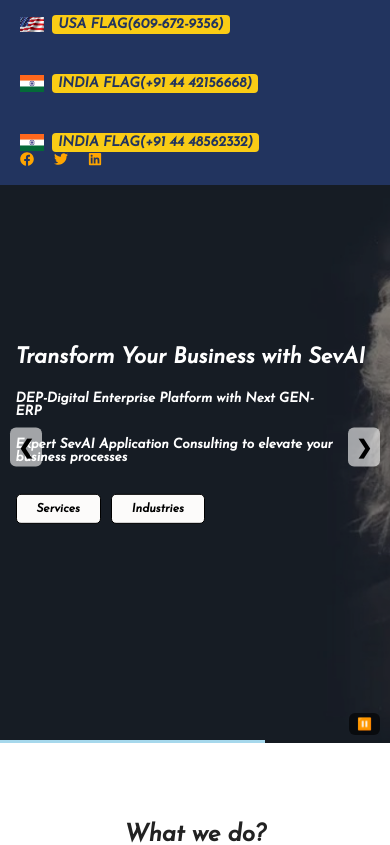
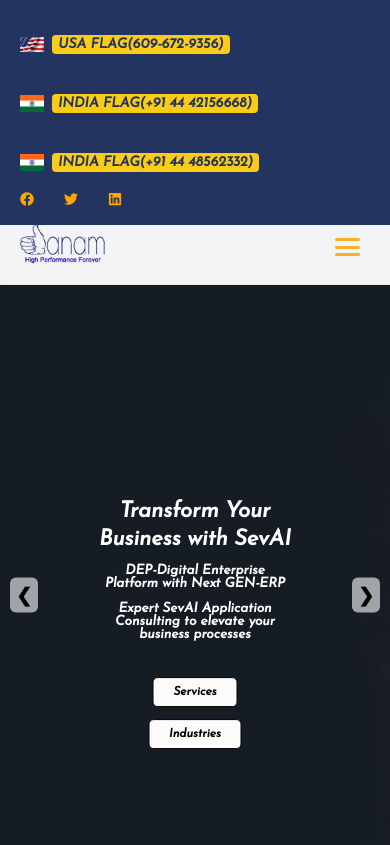
Before and after one commit to shoban3084/Danam-Company, a React (Vite) app: page / in a window 390 px wide. Shown: the top 845 px of the page. Built offline with nearby package versions, Linux system fonts and the light colour scheme.

Commit message:
added the fully working media contorll

```diff
--- a/src/components/Home/DropDown/Oracle.css
+++ b/src/components/Home/DropDown/Oracle.css
@@ -137,15 +137,22 @@
   font-size: 18px;
 }
 
-/* Responsive Layout */
 @media (max-width: 768px) {
   .oracle-wrapper {
     padding: 20px 0;
   }
+
   .oracle-content {
     flex-direction: column;
   }
+
   .oracle-left, .oracle-right {
     width: 100%;
   }
+
+  .oracle-bg.centered {
+    padding-top: 150px; /* Reduced from 250px to lift text up */
+    font-size: 28px;
+    height: 280px;
+  }
 }
--- a/src/components/Home/DropDown/SevAI.css
+++ b/src/components/Home/DropDown/SevAI.css
@@ -141,11 +141,11 @@
   color: #f6b129;
 }
 
-/* Responsive Design */
 @media (max-width: 768px) {
   .sevai-bg.centered {
     font-size: 28px;
-    padding: 60px 0;
+    padding: 80px 0 60px 0; /* increased top padding */
+    margin-top: 60px; /* pushes banner lower from top */
   }
 
   .col-md-6 {
--- a/src/components/Home/DropDown/TestingPractice.css
+++ b/src/components/Home/DropDown/TestingPractice.css
@@ -129,7 +129,7 @@
 @media (max-width: 768px) {
   .testing-banner.centered {
     font-size: 28px;
-    padding: 60px 0;
+    padding: 120px 0; /* Increased from 60px to 120px to push image/text lower */
   }
 
   .col {
--- a/src/components/Home/LowerBar.css
+++ b/src/components/Home/LowerBar.css
@@ -3,15 +3,15 @@
   display: flex;
   align-items: center;
   justify-content: space-between;
-  background: rgba(255, 255, 255, 0.8);
+  background: rgba(255, 255, 255, 0.95);
   backdrop-filter: blur(10px);
-  -webkit-backdrop-filter: blur(10px);
-  padding: 20px 0;
-  border-bottom: 2px solid #fefefe;
+  padding: 15px 10px;
+  border-bottom: 1px solid #eaeaea;
   width: 100%;
-  transition: top 0.3s ease, box-shadow 0.3s ease, background-color 0.3s ease;
+  position: fixed;
+  top: 60px;
   z-index: 999;
-  position: relative;
+  transition: all 0.3s ease-in-out;
 }
 
 .lowerbar-fixed {
@@ -75,10 +75,6 @@
   position: relative;
 }
 
-.dropdown:hover .dropdown-menu {
-  display: block;
-}
-
 .dropdown-menu {
   display: none;
   position: absolute;
@@ -89,6 +85,10 @@
   min-width: 200px;
   z-index: 9999;
   padding: 0;
+}
+
+.dropdown:hover .dropdown-menu {
+  display: block;
 }
 
 .dropdown-menu li {
@@ -134,61 +134,89 @@
   border-radius: 2px;
 }
 
-/* ===== Responsive ===== */
+/* ===== MOBILE VIEW FIXES ===== */
+@media (max-width: 768px) {
+  .lowerbar-container {
+    position: relative;
+    top: 70px;
+    width: 100%;
+    z-index: 999;
+    background: rgba(255, 255, 255, 0.95);
+    backdrop-filter: blur(10px);
+    box-shadow: 0 4px 8px rgba(0, 0, 0, 0.1);
+  }
 
-/* Show hamburger in tablet & below */
-@media (max-width: 1024px) {
+  .logo-box {
+    padding-left: 10px;
+  }
+
+  .logo-img {
+    height: 60px;
+  }
+
+  .menu-list {
+    display: none;
+  }
+
+  .nav-menu.open .menu-list {
+    display: flex;
+    flex-direction: column;
+    gap: 20px;
+    padding-left: 0;
+  }
+
+  .nav-menu.open {
+  display: flex;
+  flex-direction: column;
+  position: fixed;
+  top: 70px;
+  left: 0;
+  width: 75%;
+  height: 390px;
+  background-color: #22345f;
+  padding: 20px;
+  z-index: 999;
+  overflow-y: auto;
+  box-shadow: 2px 0 6px rgba(0, 0, 0, 0.4);
+  transition: transform 0.3s ease-in-out;
+  border-right: 2px solid rgb(0, 0, 0);
+  }
+
+  .dropdown-toggle {
+    color: rgb(23, 23, 23);
+    font-weight: bold;
+    cursor: pointer;
+  }
+
+  .dropdown-menu {
+    display: none;
+    background-color: #333;
+    position: static;
+    border: none;
+    padding-left: 15px;
+    margin-top: 5px;
+  }
+
+  .dropdown-menu.show {
+    display: block;
+  }
+
+  .dropdown-menu li {
+    border-bottom: 1px dashed orange;
+    padding: 6px 0;
+  }
+
+  .dropdown-menu li a {
+    color: white;
+    text-decoration: none;
+    font-weight: normal;
+  }
+
   .hamburger-icon {
     display: flex;
   }
 
-  .nav-menu {
-    display: none;
-    width: 100%;
-    background-color: white;
-    padding: 10px 20px;
-  }
-
-  .nav-menu.open {
+  .dropdown:hover .dropdown-menu {
     display: block;
   }
-
-  .menu-list {
-    flex-direction: column;
-    gap: 15px;
-    align-items: flex-start;
-    padding-left: 20px;
-  }
-
-  .dropdown-menu {
-    position: static;
-    background: #333;
-    width: 100%;
-    border: none;
-  }
-
-  .logo-box {
-    padding-left: 0;
-    text-align: left;
-    width: 100%;
-    padding-left: 20px;
-  }
-
-  .logo-img {
-    height: 45px;
-    object-fit: contain;
-  }
 }
-
-/* For very small devices */
-@media (max-width: 480px) {
-  .menu-list {
-    gap: 10px;
-    padding-left: 10px;
-  }
-
-  .hamburger-icon {
-    right: 20px;
-    top: 22px;
-  }
-}
--- a/src/components/Home/MainSlider.css
+++ b/src/components/Home/MainSlider.css
@@ -1,7 +1,7 @@
 .main-slider {
   position: relative;
   overflow: hidden;
-  height: 70vh;
+  height: 90vh;
   width: 100%;
   margin: 0 auto;
   padding: 0;
@@ -22,7 +22,7 @@
 
 .slide {
   position: absolute;
-  top: 0;
+  top: 40px;
   left: 0;
   width: 100%;
   height: 100%;
@@ -172,134 +172,47 @@
   }
 }
 
-/* Responsive Design */
-@media (max-width: 1200px) {
-  .slide-title {
-    font-size: 50px;
-    line-height: 55px;
+@media (max-width: 480px) {
+  .slide-content {
+    top: 50%;
+    left: 50%;
+    transform: translate(-50%, -50%);
+    text-align: center;
+    max-width: 90%;
   }
-  .slide-subtitle {
-    max-width: 600px;
-  }
-}
 
-@media (max-width: 900px) {
-  .slide-title {
-    font-size: 50px;
-    line-height: 55px;
-  }
-  .slide-subtitle {
-    max-width: 450px;
-  }
-}
-
-@media (max-width: 600px) {
-  .slide-title {
-    font-size: 30px;
-    line-height: 35px;
-  }
-  .slide-subtitle {
-    max-width: 450px;
-  }
-  .slide-content {
-    left: 30px;
-  }
-  .btn-two {
-    padding: 12px 35px;
-  }
-}
-
-/* ===== Responsive Design for MainSlider ===== */
-
-/* Default styles already provided (base is 70vh, positioned elements) */
-
-@media (max-width: 1200px) {
-  .slide-title {
-    font-size: 42px;
-    line-height: 48px;
-  }
-  .slide-subtitle {
-    max-width: 520px;
-    font-size: 1rem;
-  }
-  .slide-content {
-    left: 8%;
-  }
-}
-
-@media (max-width: 992px) {
-  .slide-title {
-    font-size: 36px;
-    line-height: 42px;
-  }
-  .slide-subtitle {
-    max-width: 480px;
-    font-size: 0.95rem;
-  }
-  .slide-content {
-    left: 6%;
-  }
-  .btn-two {
-    padding: 10px 28px;
-    font-size: 14px;
-  }
-}
-
-@media (max-width: 768px) {
-  .slide-title {
-    font-size: 28px;
-    line-height: 34px;
-  }
-  .slide-subtitle {
-    max-width: 380px;
-    font-size: 0.9rem;
-  }
-  .slide-content {
-    left: 5%;
-  }
-  .btn-two {
-    padding: 10px 25px;
-    font-size: 13px;
-  }
-  .slider-arrow {
-    font-size: 1.5rem;
-    padding: 8px;
-  }
-  .pause-play-button {
-    bottom: 10px;
-    right: 15px;
-    padding: 6px 10px;
-    font-size: 14px;
-  }
-}
-
-@media (max-width: 480px) {
   .slide-title {
     font-size: 22px;
     line-height: 28px;
+    margin-bottom: 10px;
   }
+
   .slide-subtitle {
-    max-width: 320px;
+    max-width: 100%;
     font-size: 0.85rem;
+    margin: 0 auto 12px;
   }
-  .slide-content {
-    left: 4%;
-    max-width: 90%;
-  }
+
   .btn-two {
     padding: 8px 20px;
     font-size: 12px;
-    margin-right: 10px;
+    margin: 6px 5px;
+    display: inline-block;
   }
+
   .slider-arrow {
     font-size: 1.2rem;
+    z-index: 11;
+    padding: 6px;
   }
+
   .pause-play-button {
     bottom: 8px;
     right: 10px;
     padding: 4px 8px;
     font-size: 12px;
   }
+
   .timer-bar {
     height: 3px;
   }
@@ -309,12 +222,17 @@
   .slide-title {
     font-size: 18px;
     line-height: 24px;
+    margin-bottom: 8px;
   }
+
   .slide-subtitle {
     font-size: 0.8rem;
+    margin-bottom: 10px;
   }
+
   .btn-two {
     padding: 6px 16px;
     font-size: 11px;
+    margin: 5px 4px;
   }
 }
--- a/src/components/Home/TopBar.css
+++ b/src/components/Home/TopBar.css
@@ -9,7 +9,7 @@
   font-family: 'Segoe UI', Tahoma, Geneva, Verdana, sans-serif;
   background-color: #f9f9f9;
   color: #222;
-  padding-top: 120px; /* 60px for topbar + 60px for lowerbar */
+  padding-top: 100px;
 }
 
 /* ===== Container ===== */
@@ -104,6 +104,18 @@
   color: #facc15;
 }
 
+.social-icons {
+  display: flex;
+  gap: 20px;
+  align-items: center;
+}
+
+.social-icons li svg {
+  color: orange;
+  cursor: pointer;
+}
+
+
 /* ===== Topbar Wrapper ===== */
 .topbar-wrapper {
   position: fixed;
@@ -111,88 +123,42 @@
   width: 100%;
   z-index: 1000;
   background-color: #22345F;
-  height: 60px; /* Ensure consistent topbar height */
+  height: 60px;
 }
 
 /* ===== Lowerbar Fixed Positioning (for sticky) ===== */
 .lowerbar-fixed {
   position: fixed;
-  top: 60px; /* Exactly after topbar */
+  top: 60px;
   width: 100%;
   z-index: 999;
   background: rgba(255, 255, 255, 0.95);
   box-shadow: 0 4px 8px rgba(0, 0, 0, 0.1);
 }
 
-/* ===== Responsive Styles ===== */
-
-/* Tablets and smaller */
-@media (max-width: 991px) {
-  .header-upper .container,
-  .header-lower .container {
-    flex-direction: column;
-    align-items: flex-start;
-    gap: 1rem;
+@media (max-width: 768px) {
+  html, body {
+    margin: 0;
+    padding: 0;
+    background-color: #22345F;
+    box-sizing: border-box;
   }
 
-  .main-menu ul {
+  .topbar-wrapper {
+    display: flex;
     flex-direction: column;
+    position: relative;
+    top: -40px;
+    width: 100%;
+    background-color: #22345F;
+    z-index: 1000;
     align-items: flex-start;
-    gap: 1rem;
+    box-sizing: border-box;
+    margin-bottom: 20px;
   }
 
-  .main-menu ul li ul {
-    position: static;
-    display: none;
-    box-shadow: none;
-    padding-left: 1rem;
-  }
-
-  .main-menu ul li:hover ul {
-    display: block;
-  }
-
-  .logo-box {
-    margin-bottom: 1rem;
+  .social-icons {
+    margin-top: 20px;
+    gap: 30px;
   }
 }
-
-/* Mobile phones (≤576px) */
-@media (max-width: 576px) {
-  .main-menu a {
-    font-size: 14px;
-    padding: 8px 0;
-  }
-
-  .main-menu ul {
-    gap: 0.5rem;
-  }
-
-  .main-menu ul li {
-    width: 100%;
-  }
-
-  .main-menu ul li ul li {
-    padding: 0.25rem 0.5rem;
-  }
-
-  .container {
-    padding: 0 0.8rem;
-  }
-
-  .logo-box img {
-    max-height: 30px;
-  }
-}
-
-/* Extra small devices (≤400px) */
-@media (max-width: 400px) {
-  .main-menu a {
-    font-size: 13px;
-  }
-
-  .header-upper .container,
-  .header-lower .container {
-    padding: 15px 0;
-  }
-}
--- a/src/components/Home/TopBar.jsx
+++ b/src/components/Home/TopBar.jsx
@@ -55,10 +55,10 @@
             </li>
           </ul>
 
-          <ul style={{ display: 'flex', gap: '20px', alignItems: 'center' }}>
-            <li><FaFacebook style={{ color: 'orange', cursor: 'pointer' }} /></li>
-            <li><FaTwitter style={{ color: 'orange', cursor: 'pointer' }} /></li>
-            <li><FaLinkedin style={{ color: 'orange', cursor: 'pointer' }} /></li>
+          <ul className="social-icons">
+            <li><FaFacebook/></li>
+            <li><FaTwitter/></li>
+            <li><FaLinkedin/></li>
           </ul>
         </div>
       </div>
```
Also changed, not shown: src/components/Home/LowerBar.jsx (+54 -30 lines).
